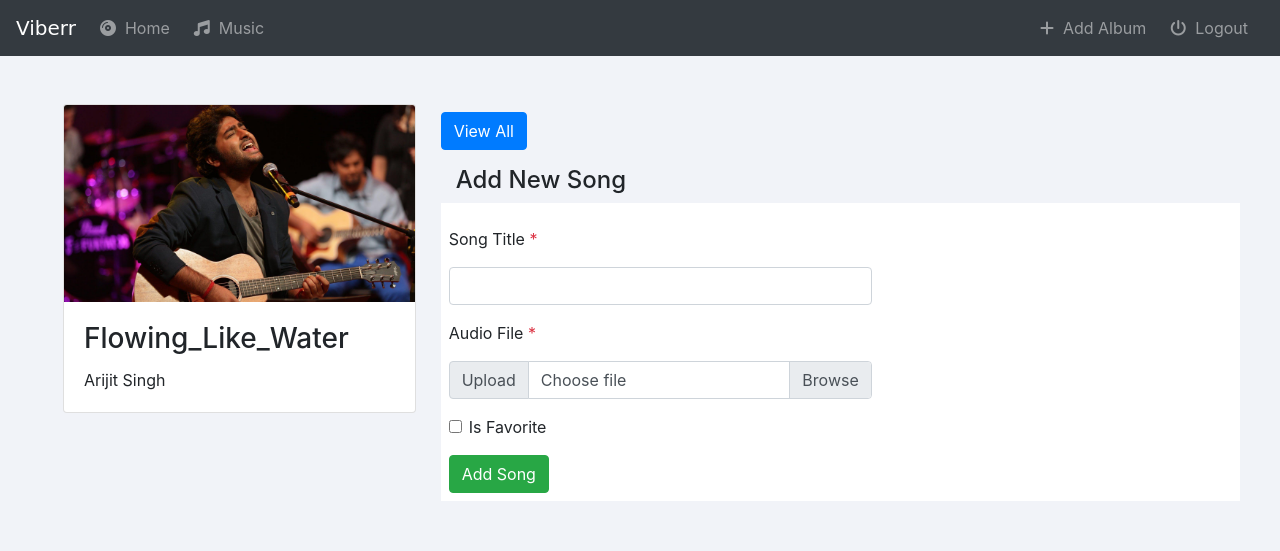
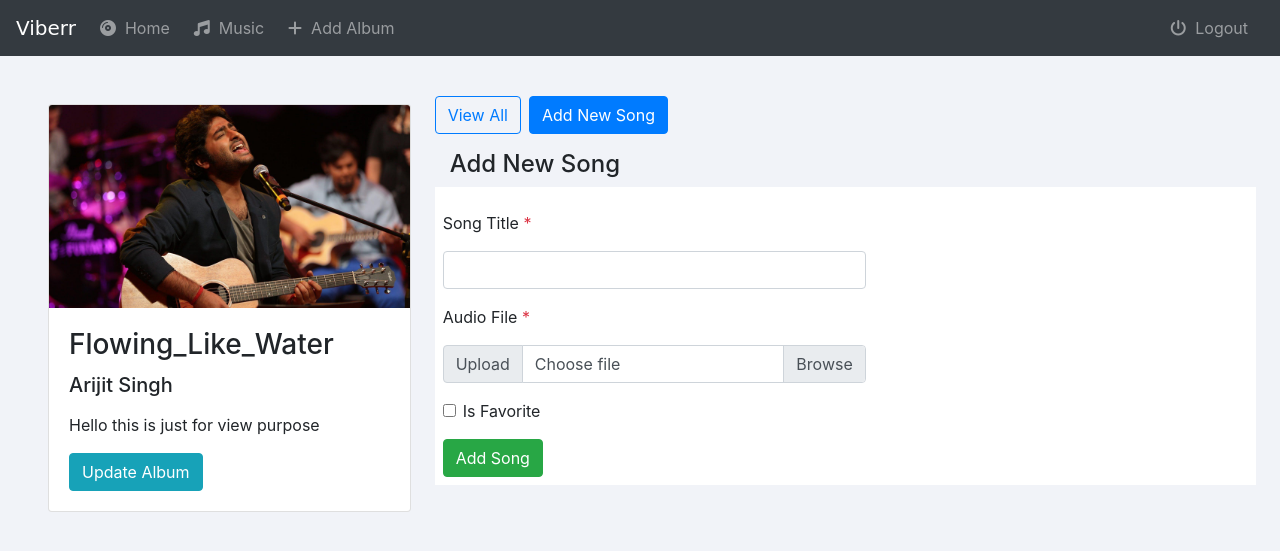
Before and after one commit to tanishgupta-git/Muukit, a Django app: page /music/album/1/addsong in a window 1280 px wide. Shown: the top 551 px of the page. Run offline with Django 3.2, Linux system fonts and the light colour scheme; a user stored in the database is signed in; data comes from the database, SQL or seed files in the repository; both versions use the stored data as it was after the commit; some libraries are stand-ins or nearby versions.

Commit message:
changes for add song page

```diff
--- a/music/templates/music/basic.html
+++ b/music/templates/music/basic.html
@@ -30,6 +30,10 @@
                 <li class="nav-item mr-2 {% if musicactive %}active{% endif %}">
                     <a class="nav-link" href="{% url 'music:songs' 'all' %}"><i class="fas fa-music"></i>&nbsp; Music</a>
                 </li>
+                 <li class="nav-item mr-2 {% if addalbumactive %}active{% endif %}">
+                    <a class="nav-link" href="{% url 'music:album-add' %}">
+                        <i class="fas fa-plus"></i>&nbsp; Add Album</a>
+                </li>
             </ul>
 
             {% if searchAlbum %}
@@ -40,10 +44,6 @@
             {% endif %}
 
             <ul class="navbar-nav ml-auto">
-                <li class="nav-item mr-2 {% if addalbumactive %}active{% endif %}">
-                    <a class="nav-link" href="{% url 'music:album-add' %}">
-                        <i class="fas fa-plus"></i>&nbsp; Add Album</a>
-                </li>
                 <li class="nav-item mr-2">
                     <a class="nav-link" href="{% url 'music:logout' %}"><i class="fas fa-power-off"></i>&nbsp; Logout</a>
                 </li>
--- a/music/templates/music/detail.html
+++ b/music/templates/music/detail.html
@@ -15,7 +15,7 @@
     </div>
 
 
-    <div class="col-md-8">
+    <div class="col-md-8 mt-3">
         <a href="{% url 'music:detail' album.id %}" class="btn btn-primary">View All</a>
         <a href="{% url 'music:add-song' album.id%}" class="btn btn-outline-primary">Add New Song</a>
         {% if album.song_set.count %}
--- a/music/templates/music/song_form.html
+++ b/music/templates/music/song_form.html
@@ -1,34 +1,32 @@
 {% extends 'music/basic.html' %}
 {% block title %}<title>Add Song</title>{% endblock %}
 {% block body %}
-<div class="container-fluid">
-
     <div class="row m-4">
         <div class="col-md-4 p-4">
             <div class="card">
                 <img class="card-img-top" src="{{album.album_logo.url}}" alt="Card image cap">
                 <div class="card-body">
-                    <h3 class="card-title">{{album.album_title}}</h3>
-                    <p class="card-text">{{album.artist}}</p>
+                    <h3 class="card-title">{{ album.album_title }}</h3>
+                    <h5 class="card-text">{{album.artist}}</h5>
+                    <p class="card-text my-3">{{album.genre}}</p>
+                    <a href='{% url "music:album-update" album.id %}' type="" class="btn btn-info">Update Album</a>
                 </div>
             </div>
         </div>
-
-        <div class="col-md-8 p-3">
-            <div class="row my-3">
-                  <a href="{% url 'music:detail' album.id %}" class="btn btn-primary">View All</a>
+        <div class="col-md-8 mt-3">
+            <div class="row mb-3">
+                <a href="{% url 'music:detail' album.id %}" class="btn btn-outline-primary mr-2">View All</a>
+                <a href="{% url 'music:add-song' album.id%}" class="btn btn-primary">Add New Song</a>
             </div>
             <h4>Add New Song</h4>
             <div class="row bg-white p-2">
                 <form class="form-horizontal" action="" method="post" enctype="multipart/form-data">
                     {% csrf_token %}
                     <!-- {% include 'music/form-template.html' %} -->
-
                     <div class="my-3">
                         <p>Song Title <span class="text-danger"> *</span></p>
                         <input type="text" name="song_title" class="form-control">
                     </div>
-
                     <div class="my-3">
                         <p>Audio File <span class="text-danger"> *</span></p>
                         <div class="input-group">
@@ -41,7 +39,6 @@
                             </div>
                         </div>
                     </div>
-
                     <div class="form-group">
                         <div class="form-check">
                             <input class="form-check-input" type="checkbox" id="gridCheck" name='is_favorite'>
@@ -53,13 +50,9 @@
                     <div class="mt-3">
                         <button type="submit" class="btn btn-success">Add Song</button>
                     </div>
-
                 </form>
             </div>
-
+        </div>
     </div>
 
-
-    </div>
-</div>
 {% endblock %}
--- a/music/views.py
+++ b/music/views.py
@@ -192,14 +192,13 @@ def AddSong(request,pk):
                 if prevsong.song_title == form_record.song_title:
                     return HttpResponse("There is already a song exisitng with this song title")
 
-        file_type = song.audio_file.url.split('.')[-1]
+        file_type = form_record.audio_file.url.split('.')[-1]
         file_type = file_type.lower()
         if file_type not in AUDIO_FILE_TYPES:
             return HttpResponse("Audio file must be WAV, MP3 or OGG")
-
-            form_record.album = album
-            form.save()
-            return redirect('music:detail',pk=album.id)
+        form_record.album = album
+        form.save()
+        return redirect('music:detail',pk=album.id)
 
     return render(request,'music/song_form.html',{'form':form,'album':album})
 
```
Also changed, not shown: db.sqlite3, 1 other file. Lines whose indentation alone changed are shown as unchanged.
